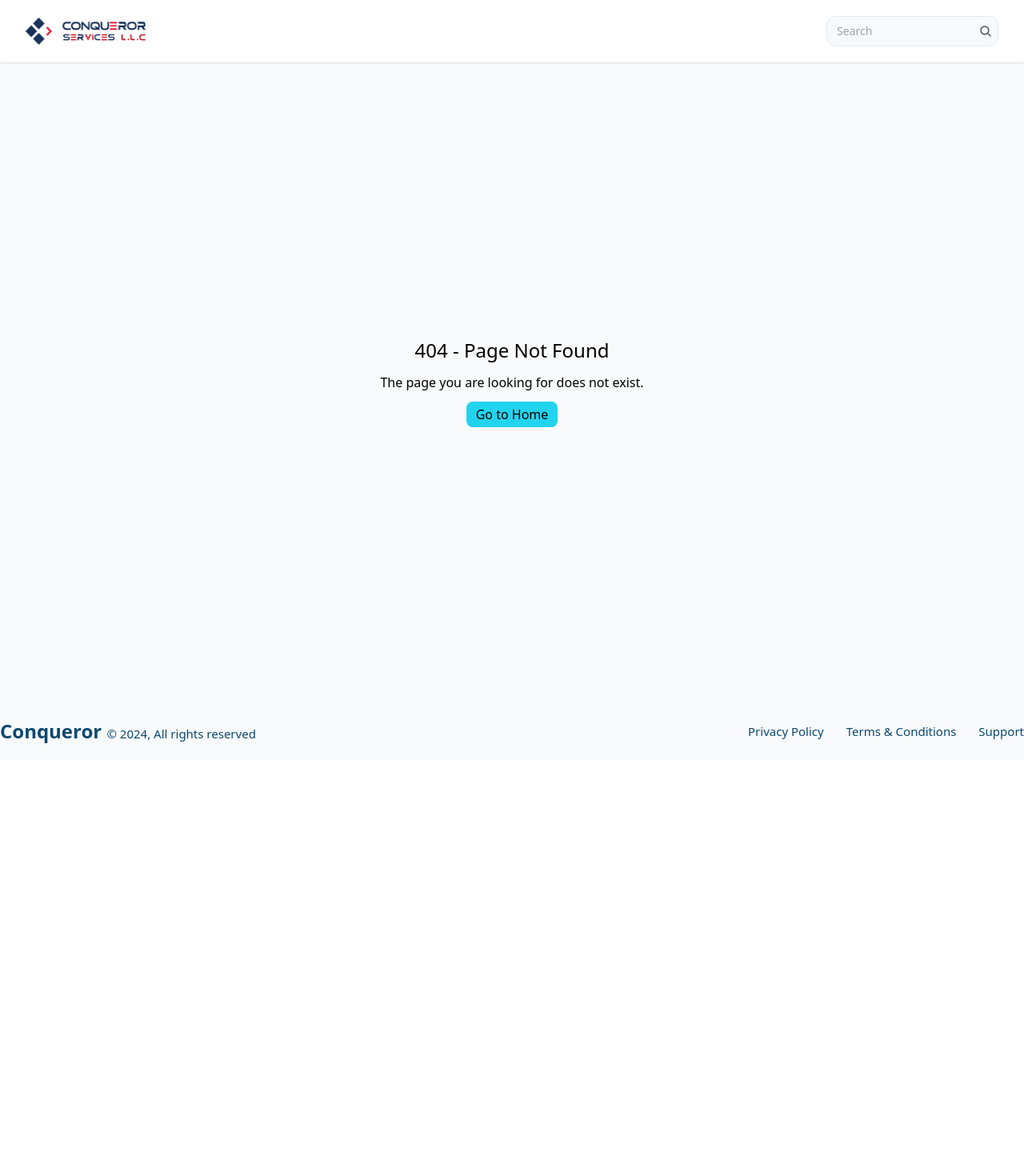
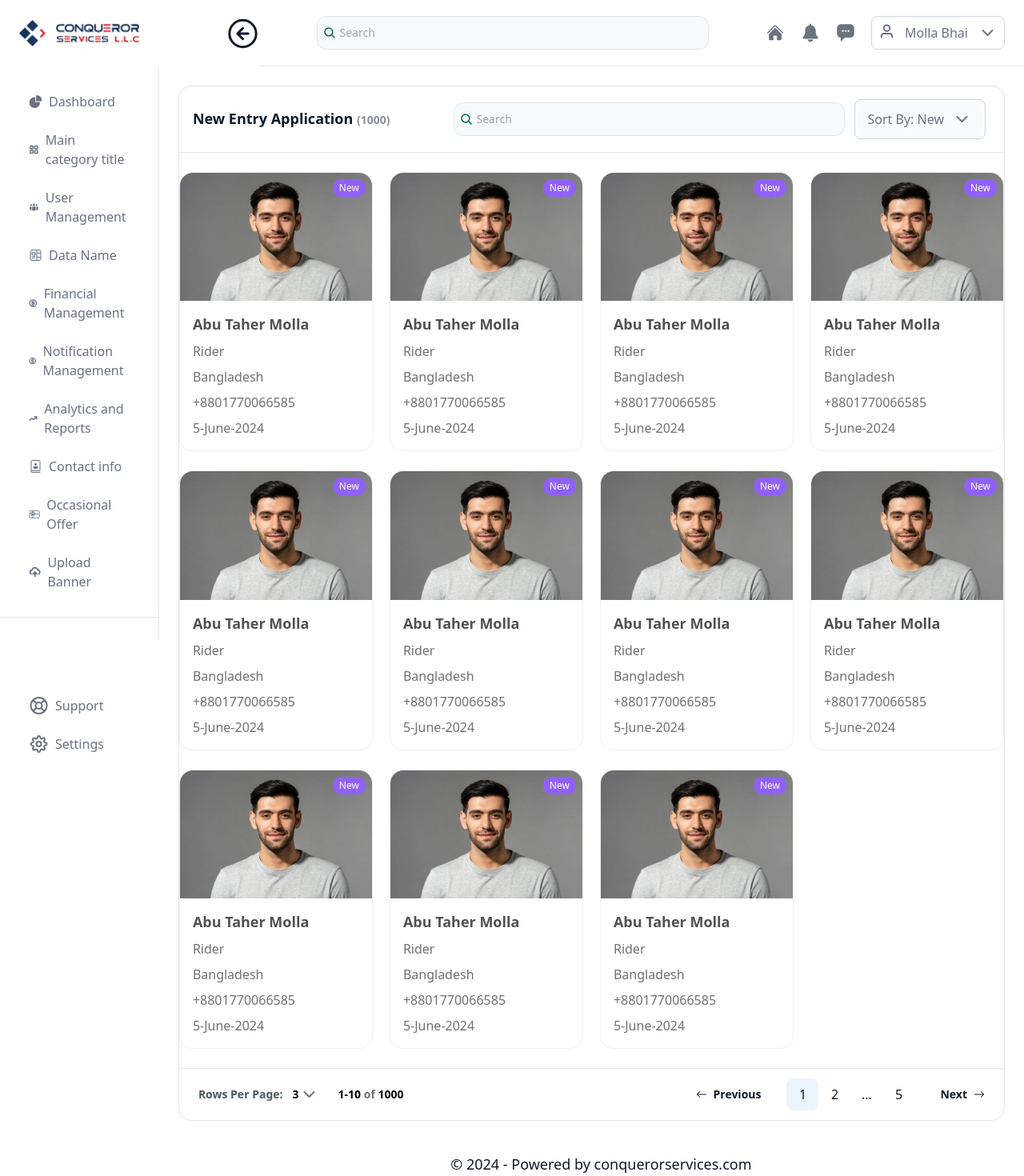
Before and after one commit to amanullhazoha/conquerror_protal, a React (Create React App) app: page /new-application in a window 1280 px wide. Before the commit this address had no page. Shown: the top 1470 px of the page at 80% size. Before the commit the page ends 950 px from the top, so only its background shows below. Built offline with nearby package versions, Linux system fonts and the light colour scheme.

Commit message:
new applicant

```diff
--- /dev/null
+++ b/src/assets/icons/AngleDownFillIcon.jsx
@@ -0,0 +1,12 @@
+import React from "react";
+
+const AngleDownFillIcon = () => {
+  return (
+    <svg stroke="currentColor" fill="currentColor" strokeWidth={0} viewBox="0 0 16 16" height="1em" width="1em" xmlns="http://www.w3.org/2000/svg">
+  <path fillRule="evenodd" d="M7.022 1.566a1.13 1.13 0 0 1 1.96 0l6.857 11.667c.457.778-.092 1.767-.98 1.767H1.144c-.889 0-1.437-.99-.98-1.767z" />
+</svg>
+
+  );
+};
+
+export default AngleDownFillIcon;
--- /dev/null
+++ b/src/assets/icons/LongArrowIcon.jsx
@@ -0,0 +1,12 @@
+import React from "react";
+
+const LongArrowIcon = () => {
+  return (
+    <svg stroke="currentColor" fill="currentColor" strokeWidth={0} viewBox="0 0 16 16" height="1em" width="1em" xmlns="http://www.w3.org/2000/svg">
+  <path fillRule="evenodd" d="M15 8a.5.5 0 0 0-.5-.5H2.707l3.147-3.146a.5.5 0 1 0-.708-.708l-4 4a.5.5 0 0 0 0 .708l4 4a.5.5 0 0 0 .708-.708L2.707 8.5H14.5A.5.5 0 0 0 15 8" />
+</svg>
+
+  );
+};
+
+export default LongArrowIcon;
--- a/src/components/layouts/PrivateLayout.jsx
+++ b/src/components/layouts/PrivateLayout.jsx
@@ -1,24 +1,24 @@
 import { Link } from "react-router-dom";
+import AnalyticsIcon from "../../assets/icons/AnalyticsIcon";
+import ArrowDown from "../../assets/icons/ArrowDown";
+import BellIcon from "../../assets/icons/BellIcon";
+import ContactInfoIcon from "../../assets/icons/ContactInfoIcon";
+import DashboardIcon from "../../assets/icons/DashboardIcon";
+import DataIcon from "../../assets/icons/DataIcon";
+import FinancialIcon from "../../assets/icons/FinancialIcon";
+import HomeIcon from "../../assets/icons/HomeIcon";
+import MainCategoryIcon from "../../assets/icons/MainCategoryIcon";
+import MessageIcon from "../../assets/icons/MessageIcon";
+import NotificationManagementIcon from "../../assets/icons/NotificationManagementIcon";
+import OccasionalOfferIcon from "../../assets/icons/OccasionalOfferIcon";
+import RoundArrow from "../../assets/icons/RoundArrow";
 import SearchIcon from "../../assets/icons/SearchIcon";
-import logo from "../../assets/images/conqueror_logo.png"
-import HomeIcon from "../../assets/icons/HomeIcon";
-import BellIcon from "../../assets/icons/BellIcon";
-import MessageIcon from "../../assets/icons/MessageIcon";
-import RoundArrow from "../../assets/icons/RoundArrow";
+import SettingIcon from "../../assets/icons/SettingIcon";
+import SupportIcon from "../../assets/icons/SupportIcon";
+import UploadBannerIcon from "../../assets/icons/UploadBannerIcon";
 import UserIcon from "../../assets/icons/UserIcon";
-import ArrowDown from "../../assets/icons/ArrowDown";
-import DashboardIcon from "../../assets/icons/DashboardIcon";
-import UploadBannerIcon from "../../assets/icons/UploadBannerIcon";
-import OccasionalOfferIcon from "../../assets/icons/OccasionalOfferIcon";
-import ContactInfoIcon from "../../assets/icons/ContactInfoIcon";
-import AnalyticsIcon from "../../assets/icons/AnalyticsIcon";
-import NotificationManagementIcon from "../../assets/icons/NotificationManagementIcon";
-import FinancialIcon from "../../assets/icons/FinancialIcon";
-import DataIcon from "../../assets/icons/DataIcon";
 import UserManagementIcon from "../../assets/icons/UserManagementIcon";
-import MainCategoryIcon from "../../assets/icons/MainCategoryIcon";
-import SupportIcon from "../../assets/icons/SupportIcon";
-import SettingIcon from "../../assets/icons/SettingIcon";
+import logo from "../../assets/images/conqueror_logo.png";
 
 const PrivateLayout = ({ children }) => {
   return (
@@ -67,77 +67,137 @@ const PrivateLayout = ({ children }) => {
       <section className="flex gap-6 flex-grow">
         <aside className="w-[324px] h-[calc(100vh-83px)] border-r border-gray-200 py-6">
           <div className="flex flex-col gap-2 border-b border-gray-200 px-6 pb-6">
-                <Link to="/" className="flex gap-2 items-center w-full px-3 py-2 rounded-lg hover:bg-[#E6F7EF] group">
+            <Link
+              to="/"
+              className="flex gap-2 items-center w-full px-3 py-2 rounded-lg hover:bg-[#E6F7EF] group"
+            >
               <DashboardIcon />
-                    <span className="text-base font-medium text-gray-500 group-hover:text-gray-900">Dashboard</span>
+              <span className="text-base font-medium text-gray-500 group-hover:text-gray-900">
+                Dashboard
+              </span>
             </Link>
 
-                <Link to="/" className="flex gap-2 items-center w-full px-3 py-2 rounded-lg hover:bg-[#E6F7EF] group">
+            <Link
+              to="/"
+              className="flex gap-2 items-center w-full px-3 py-2 rounded-lg hover:bg-[#E6F7EF] group"
+            >
               <MainCategoryIcon />
-                    <span className="text-base font-medium text-gray-500 group-hover:text-gray-900">Main category title</span>
+              <span className="text-base font-medium text-gray-500 group-hover:text-gray-900">
+                Main category title
+              </span>
             </Link>
 
-                <Link to="/" className="flex gap-2 items-center w-full px-3 py-2 rounded-lg hover:bg-[#E6F7EF] group">
+            <Link
+              to="/new-application"
+              className="flex gap-2 items-center w-full px-3 py-2 rounded-lg hover:bg-[#E6F7EF] group"
+            >
               <UserManagementIcon />
-                    <span className="text-base font-medium text-gray-500 group-hover:text-gray-900">User Management</span>
+              <span className="text-base font-medium text-gray-500 group-hover:text-gray-900">
+                User Management
+              </span>
             </Link>
 
-                <Link to="/" className="flex gap-2 items-center w-full px-3 py-2 rounded-lg hover:bg-[#E6F7EF] group">
+            <Link
+              to="/"
+              className="flex gap-2 items-center w-full px-3 py-2 rounded-lg hover:bg-[#E6F7EF] group"
+            >
               <DataIcon />
-                    <span className="text-base font-medium text-gray-500 group-hover:text-gray-900">Data Name</span>
+              <span className="text-base font-medium text-gray-500 group-hover:text-gray-900">
+                Data Name
+              </span>
             </Link>
 
-                <Link to="/" className="flex gap-2 items-center w-full px-3 py-2 rounded-lg hover:bg-[#E6F7EF] group">
+            <Link
+              to="/"
+              className="flex gap-2 items-center w-full px-3 py-2 rounded-lg hover:bg-[#E6F7EF] group"
+            >
               <FinancialIcon />
-                    <span className="text-base font-medium text-gray-500 group-hover:text-gray-900">Financial Management</span>
+              <span className="text-base font-medium text-gray-500 group-hover:text-gray-900">
+                Financial Management
+              </span>
             </Link>
 
-                <Link to="/" className="flex gap-2 items-center w-full px-3 py-2 rounded-lg hover:bg-[#E6F7EF] group">
+            <Link
+              to="/"
+              className="flex gap-2 items-center w-full px-3 py-2 rounded-lg hover:bg-[#E6F7EF] group"
+            >
               <NotificationManagementIcon />
-                    <span className="text-base font-medium text-gray-500 group-hover:text-gray-900">Notification Management</span>
+              <span className="text-base font-medium text-gray-500 group-hover:text-gray-900">
+                Notification Management
+              </span>
             </Link>
 
-                <Link to="/" className="flex gap-2 items-center w-full px-3 py-2 rounded-lg hover:bg-[#E6F7EF] group">
+            <Link
+              to="/"
+              className="flex gap-2 items-center w-full px-3 py-2 rounded-lg hover:bg-[#E6F7EF] group"
+            >
               <AnalyticsIcon />
-                    <span className="text-base font-medium text-gray-500 group-hover:text-gray-900">Analytics and Reports</span>
+              <span className="text-base font-medium text-gray-500 group-hover:text-gray-900">
+                Analytics and Reports
+              </span>
             </Link>
 
-                <Link to="/" className="flex gap-2 items-center w-full px-3 py-2 rounded-lg hover:bg-[#E6F7EF] group">
+            <Link
+              to="/"
+              className="flex gap-2 items-center w-full px-3 py-2 rounded-lg hover:bg-[#E6F7EF] group"
+            >
               <ContactInfoIcon />
-                    <span className="text-base font-medium text-gray-500 group-hover:text-gray-900">Contact info</span>
+              <span className="text-base font-medium text-gray-500 group-hover:text-gray-900">
+                Contact info
+              </span>
             </Link>
 
-                <Link to="/" className="flex gap-2 items-center w-full px-3 py-2 rounded-lg hover:bg-[#E6F7EF] group">
+            <Link
+              to="/"
+              className="flex gap-2 items-center w-full px-3 py-2 rounded-lg hover:bg-[#E6F7EF] group"
+            >
               <OccasionalOfferIcon />
-                    <span className="text-base font-medium text-gray-500 group-hover:text-gray-900">Occasional Offer</span>
+              <span className="text-base font-medium text-gray-500 group-hover:text-gray-900">
+                Occasional Offer
+              </span>
             </Link>
 
-                <Link to="/" className="flex gap-2 items-center w-full px-3 py-2 rounded-lg hover:bg-[#E6F7EF] group">
+            <Link
+              to="/"
+              className="flex gap-2 items-center w-full px-3 py-2 rounded-lg hover:bg-[#E6F7EF] group"
+            >
               <UploadBannerIcon />
-                    <span className="text-base font-medium text-gray-500 group-hover:text-gray-900">Upload Banner</span>
+              <span className="text-base font-medium text-gray-500 group-hover:text-gray-900">
+                Upload Banner
+              </span>
             </Link>
           </div>
 
           <div className="flex flex-col gap-2 px-6 pt-[90px]">
-                <Link to="/" className="flex gap-2 items-center w-full px-3 py-2 rounded-lg hover:bg-[#E6F7EF] group">
+            <Link
+              to="/"
+              className="flex gap-2 items-center w-full px-3 py-2 rounded-lg hover:bg-[#E6F7EF] group"
+            >
               <SupportIcon />
-                    <span className="text-base font-medium text-gray-500 group-hover:text-gray-900">Support</span>
+              <span className="text-base font-medium text-gray-500 group-hover:text-gray-900">
+                Support
+              </span>
             </Link>
 
-                <Link to="/" className="flex gap-2 items-center w-full px-3 py-2 rounded-lg hover:bg-[#E6F7EF] group">
+            <Link
+              to="/"
+              className="flex gap-2 items-center w-full px-3 py-2 rounded-lg hover:bg-[#E6F7EF] group"
+            >
               <SettingIcon />
-                    <span className="text-base font-medium text-gray-500 group-hover:text-gray-900">Settings</span>
+              <span className="text-base font-medium text-gray-500 group-hover:text-gray-900">
+                Settings
+              </span>
             </Link>
           </div>
         </aside>
 
         <main className="flex flex-col flex-grow min-h-[calc(100vh-83px)]">
-            <section>
-                {children}
-            </section>
+          <section>{children}</section>
 
           <footer className="mt-auto py-4 text-center">
-              <p className="text-lg text-gray-900">&copy; 2024 - Powered by conquerorservices.com</p>
+            <p className="text-lg text-gray-900">
+              &copy; 2024 - Powered by conquerorservices.com
+            </p>
           </footer>
         </main>
       </section>
--- a/src/pages/index.js
+++ b/src/pages/index.js
@@ -2,11 +2,16 @@ import { createBrowserRouter } from "react-router-dom";
 import HomePage from "./Home";
 import NotFound from "./NotFoundPage";
 import Login from "./auth/Login";
+import NewApplication from "./new-application/NewApplication";
 
 const router = createBrowserRouter([
   {
     path: "/",
     element: <HomePage />,
+  },
+  {
+    path: "/new-application",
+    element: <NewApplication />,
   },
   {
     path: "/login",
--- /dev/null
+++ b/src/pages/new-application/NewApplication.jsx
@@ -0,0 +1,32 @@
+import React from "react";
+import PrivateLayout from "../../components/layouts/PrivateLayout";
+import ApplicantPagination from "./components/ApplicantPagination";
+import ApplicationHeading from "./components/ApplicationHeading";
+import SingleApplicant from "./components/SingleApplicant";
+
+const NewApplication = () => {
+  return (
+    <PrivateLayout>
+      <div className="border-[1px] border-[#E5E5E5] m-[24px_24px_24px_0] rounded-[16px]">
+        <ApplicationHeading />
+
+        <div className="grid grid-cols-4 gap-[24px_21px]">
+          <SingleApplicant />
+          <SingleApplicant />
+          <SingleApplicant />
+          <SingleApplicant />
+          <SingleApplicant />
+          <SingleApplicant />
+          <SingleApplicant />
+          <SingleApplicant />
+          <SingleApplicant />
+          <SingleApplicant />
+          <SingleApplicant />
+        </div>
+        <ApplicantPagination />
+      </div>
+    </PrivateLayout>
+  );
+};
+
+export default NewApplication;
--- /dev/null
+++ b/src/pages/new-application/components/ApplicantPagination.jsx
@@ -0,0 +1,50 @@
+import React from "react";
+import ArrowDown from "../../../assets/icons/ArrowDown";
+import LongArrowIcon from "../../../assets/icons/LongArrowIcon";
+
+const ApplicantPagination = () => {
+  return (
+    <div className="flex items-center justify-between py-3 border-t-[1px] border-[#E5E5E5] mt-6 px-[24px]">
+      <div className="flex items-center gap-x-6">
+        <div className="flex items-center font-semibold text-sm gap-x-3">
+          <span className="text-[#4B5563]">Rows Per Page:</span>
+          <span className="flex items-center">
+            3 <ArrowDown />
+          </span>
+        </div>
+        <div>
+          <h4 className="font-semibold text-sm">
+            1-10 <span className="text-[#6B7280]">of</span> 1000
+          </h4>
+        </div>
+      </div>
+      <div className="flex items-center gap-x-8">
+        <button className="text-[14px] font-semibold text-[#111928] flex items-center gap-x-2">
+          <LongArrowIcon /> Previous
+        </button>
+        <button className="flex items-center">
+          <span className="bg-[#EBF5FF] rounded-lg flex items-center justify-center w-10 h-10 text-[#111928] font-medium">
+            1
+          </span>
+          <span className="rounded-lg flex items-center justify-center w-10 h-10 text-[#111928] font-medium">
+            2
+          </span>
+          <span className="rounded-lg flex items-center justify-center w-10 h-10 text-[#111928] font-medium">
+            ...
+          </span>
+          <span className="rounded-lg flex items-center justify-center w-10 h-10 text-[#111928] font-medium">
+            5
+          </span>
+        </button>
+        <button className="text-[14px] font-semibold text-[#111928] flex items-center gap-x-2">
+          Next
+          <span className="rotate-180">
+            <LongArrowIcon />
+          </span>{" "}
+        </button>
+      </div>
+    </div>
+  );
+};
+
+export default ApplicantPagination;
--- /dev/null
+++ b/src/pages/new-application/components/ApplicationHeading.jsx
@@ -0,0 +1,33 @@
+import React from "react";
+import ArrowDown from "../../../assets/icons/ArrowDown";
+import SearchIcon from "../../../assets/icons/SearchIcon";
+
+const ApplicationHeading = () => {
+  return (
+    <div className="flex items-center justify-between mb-[24px] p-[16px_23px_16px_17px] border-b-[1px] border-[#E5E5E5]">
+      <h3 className="text-[#111928] text-[18px] leading-[28px] font-semibold">
+        New Entry Application{" "}
+        <span className="text-[14px] text-[#8C8F95]">(1000)</span>
+      </h3>
+
+      <div className="flex items-center gap-x-3">
+        <div className="relative flex items-center">
+          <input
+            type="text"
+            placeholder="Search"
+            className="bg-[#F7FAFC] rounded-xl pl-7 pr-3 py-2.5 text-sm text-[#A1A1AA] border border-[#E2E8F0] outline-none w-[489px]"
+          />
+
+          <div className="absolute left-2">
+            <SearchIcon color="#046C4E" />
+          </div>
+        </div>
+        <button className="flex items-center gap-x-[10px] text-[#6B7280] bg-[#F9FAFB] p-[12px_16px] border-[1px] border-[#D1D5DB] rounded-lg">
+          Sort By: New <ArrowDown />
+        </button>
+      </div>
+    </div>
+  );
+};
+
+export default ApplicationHeading;
--- /dev/null
+++ b/src/pages/new-application/components/SingleApplicant.jsx
@@ -0,0 +1,24 @@
+import React from "react";
+import userImg from "../../../assets/images/applicant.jpg";
+
+const SingleApplicant = () => {
+  return (
+    <div className="rounded-2xl border-[1px] border-[#F2F2F2] relative">
+      <img className="rounded-t-2xl" src={userImg} alt="applicant" />
+      <span className="absolute right-2 top-2 inline-block bg-[#9061F9] text-white rounded-[32px] p-[2px_8px] text-[12px] font-medium">
+        New
+      </span>
+      <div className="p-[16px]">
+        <h3 className="text-[18px] text-[#515151] font-bold">
+          Abu Taher Molla
+        </h3>
+        <h4 className="text-[16px] text-[#717171] my-2">Rider</h4>
+        <h4 className="text-[16px] text-[#717171]">Bangladesh</h4>
+        <h5 className="text-[16px] text-[#717171] my-2">+8801770066585</h5>
+        <h5 className="text-[16px] text-[#717171]">5-June-2024</h5>
+      </div>
+    </div>
+  );
+};
+
+export default SingleApplicant;
```
Also changed, not shown: src/assets/images/applicant.jpg (added). Lines whose indentation alone changed are shown as unchanged.
